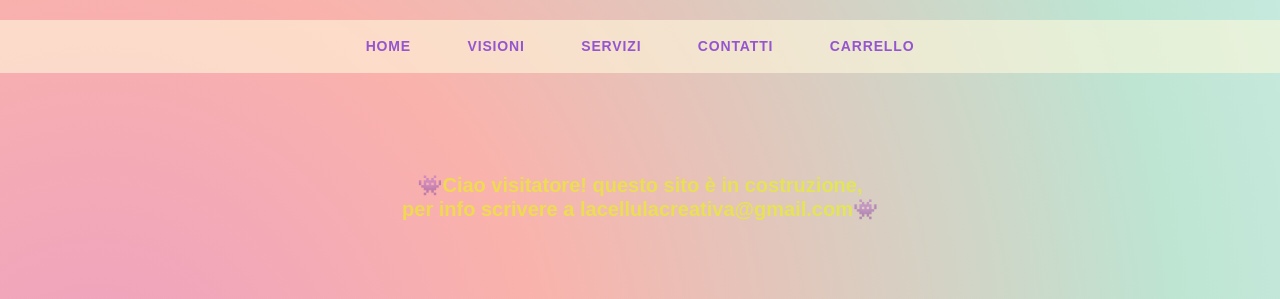
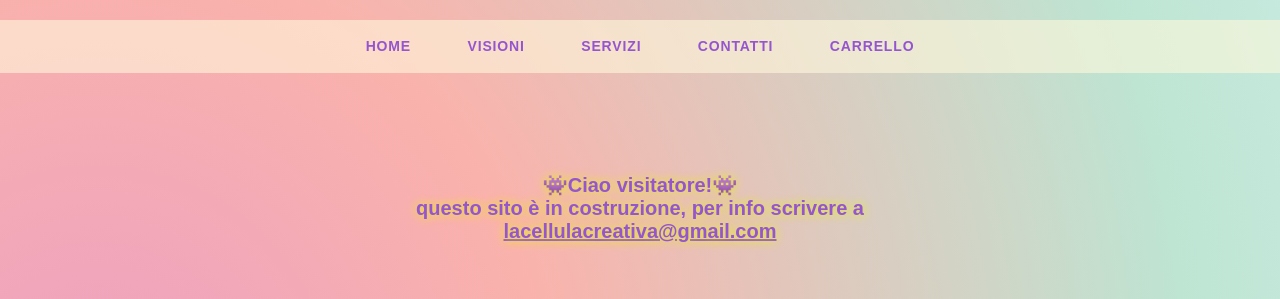
Before and after one commit to val3B1/val3B1.github.io, a plain HTML site: page index.html in a window 1280 px wide. Shown: the top 299 px of the page. Drawn offline with Linux system fonts and the light colour scheme.

Commit message:
Update index.html
update under construction box shadow

```diff
--- a/index.html
+++ b/index.html
@@ -51,10 +51,12 @@
 
       .underConstruction {
         font-size: 20px;
-        color: rgba(234, 245, 19, 0.6);
+        color: rgb(148, 85, 207);
         text-align: center;
         font-weight: 700;
         margin-top: 100px;
+
+        text-shadow: 0px 0px 10px rgba(229, 245, 7, 1);
       }
 
       h2 {
@@ -180,6 +182,9 @@
         color: #9455cf;
         font-weight: bold;
       }
+      .email {
+        text-decoration: underline;
+      }
     </style>
   </head>
   <body>
@@ -195,8 +200,9 @@
       <button class="menuButton" type="submit">carrello</button>
     </div>
     <h1 class="underConstruction">
-      👾Ciao visitatore! questo sito è in costruzione, <br />
-      per info scrivere a lacellulacreativa@gmail.com👾
+      👾Ciao visitatore!👾<br />
+      questo sito è in costruzione, per info scrivere a <br />
+      <span class="email">lacellulacreativa@gmail.com</span>
     </h1>
     <img
       class="logo"
```
